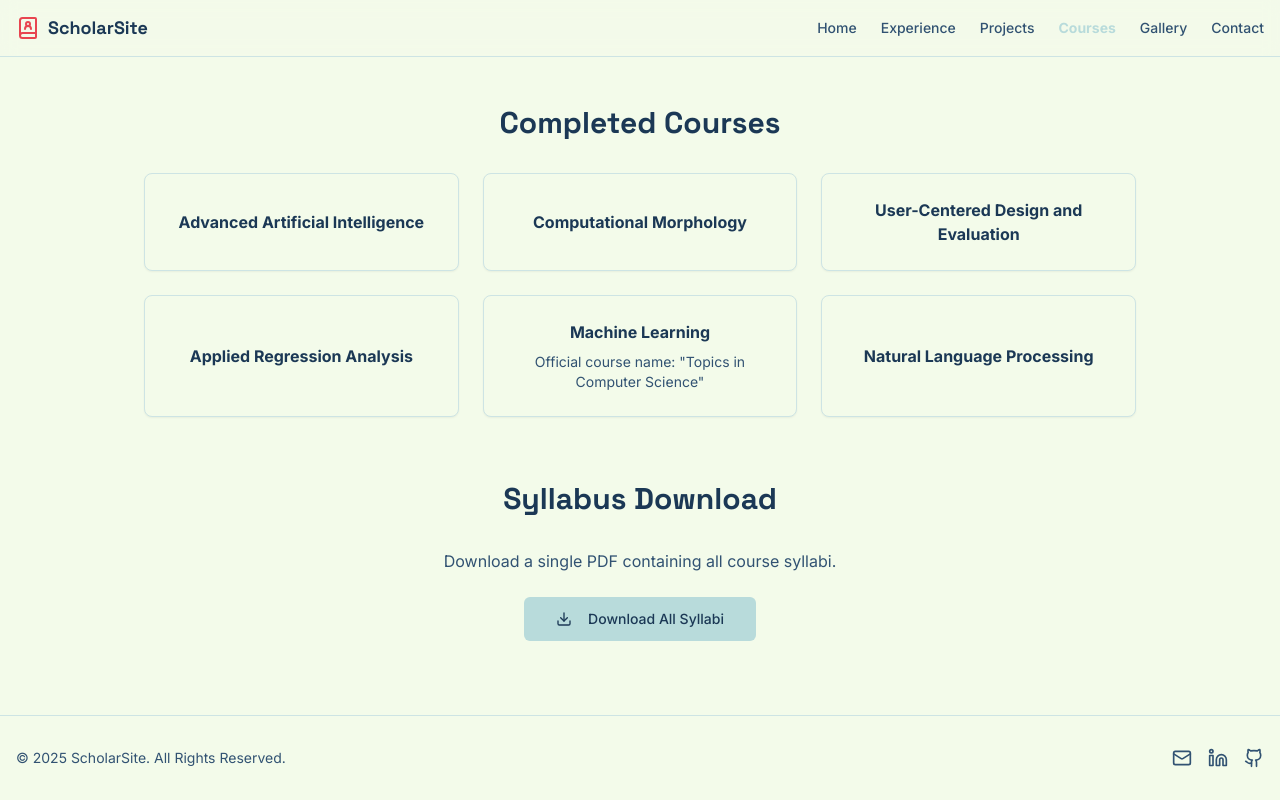
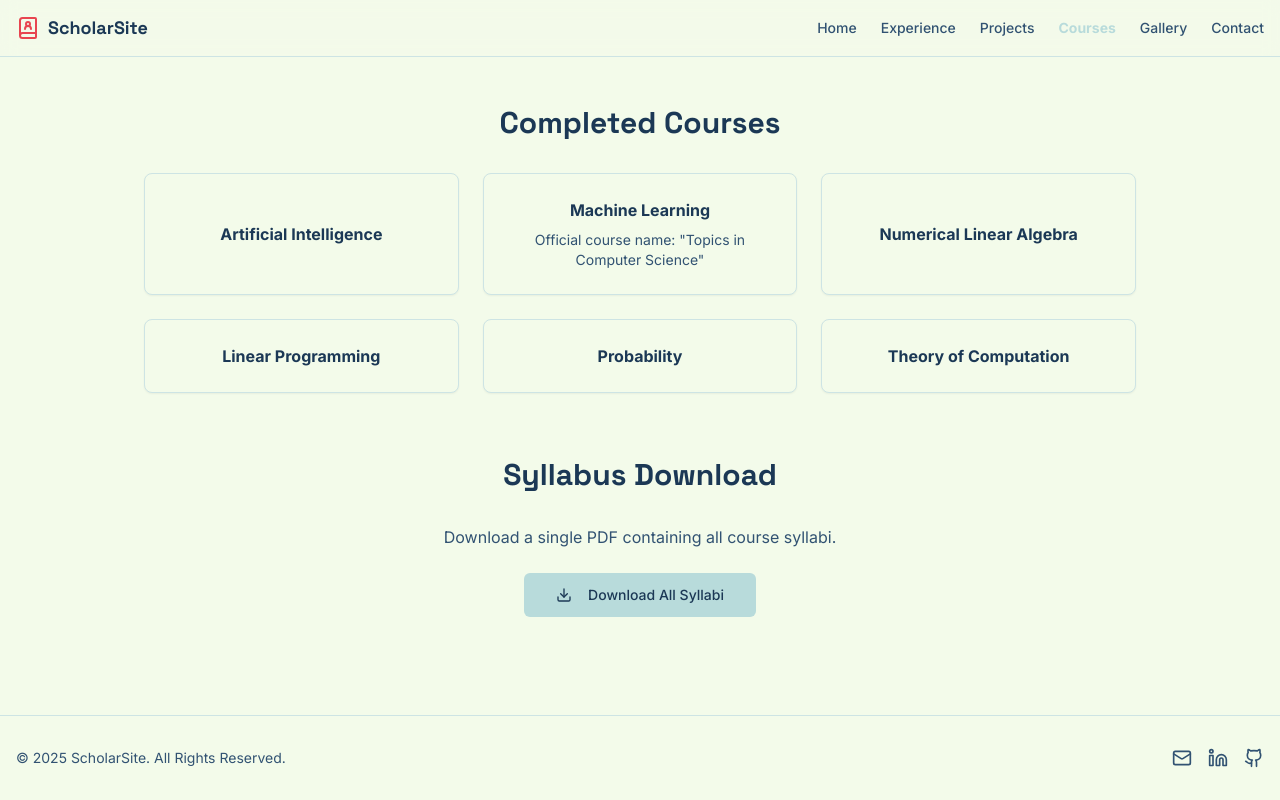
Before and after one commit to DearShervin/dearshervin.github.io, a Next.js app: page /studio/courses in a window 1280 px wide. Built offline with nearby package versions, Linux system fonts and the light colour scheme.

Commit message:
initial commit

```diff
--- a/src/app/courses/page.tsx
+++ b/src/app/courses/page.tsx
@@ -4,23 +4,23 @@ import { Download, BookOpen } from "lucide-react";
 
 const courses = [
   {
-    title: "Advanced Artificial Intelligence",
-  },
-  {
-    title: "Computational Morphology",
-  },
-  {
-    title: "User-Centered Design and Evaluation",
-  },
-  {
-    title: "Applied Regression Analysis",
+    title: "Artificial Intelligence",
   },
   {
     title: "Machine Learning",
     info: 'Official course name: "Topics in Computer Science"'
   },
   {
-    title: "Natural Language Processing",
+    title: "Numerical Linear Algebra",
+  },
+  {
+    title: "Linear Programming",
+  },
+  {
+    title: "Probability",
+  },
+  {
+    title: "Theory of Computation",
   }
 ];
 
```
